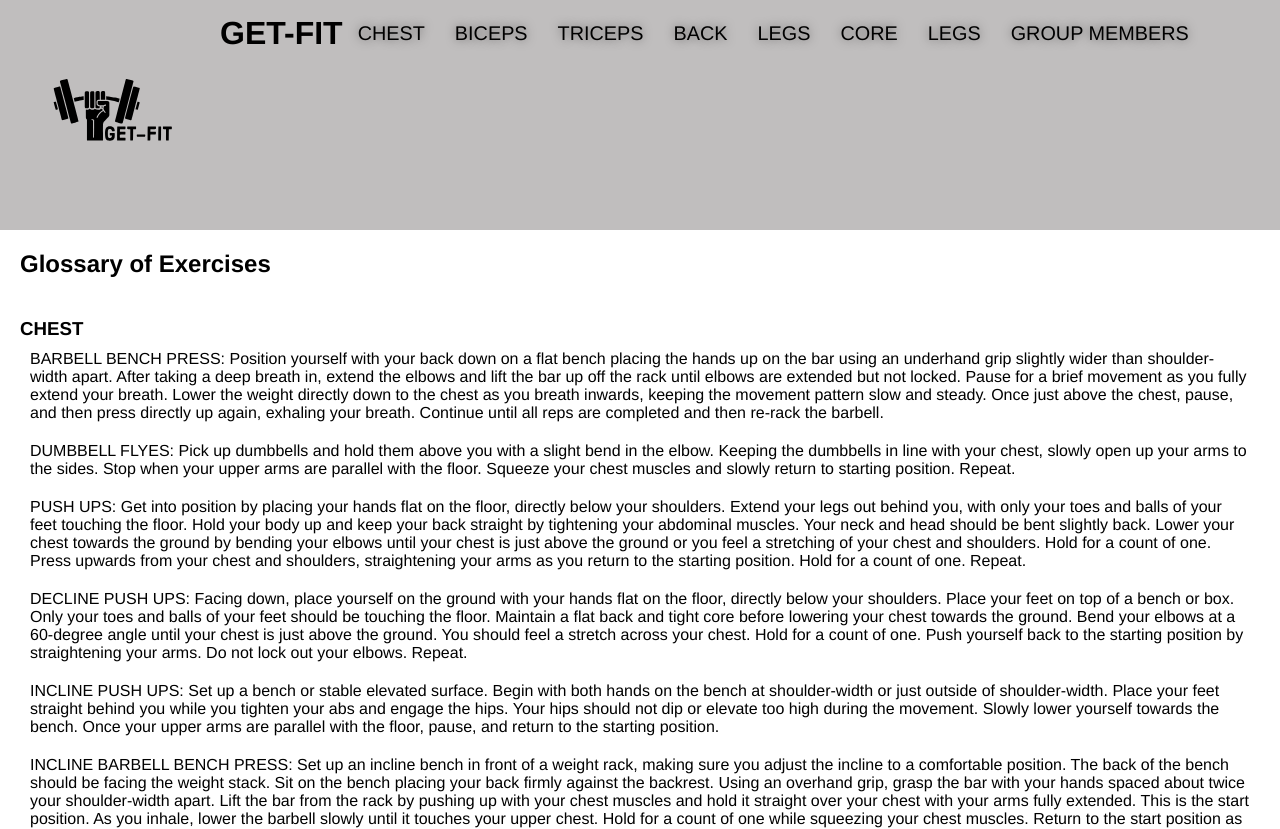
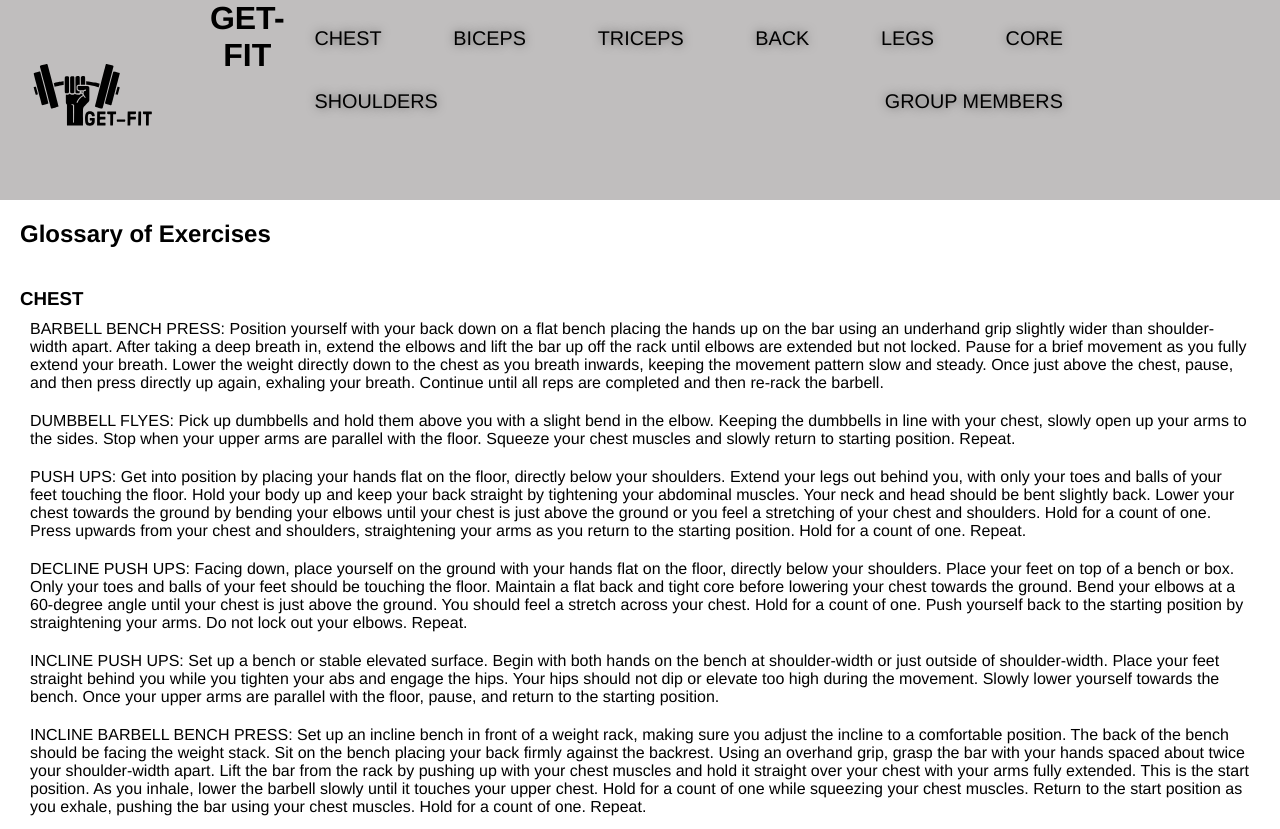
Before and after one commit to KKkaran/Get-Fit-App, a plain HTML site: page exercises.html in a window 1280 px wide. Shown: the top 829 px of the page. Drawn offline with Linux system fonts and the light colour scheme.

Commit message:
CSS edit

```diff
--- a/assets/css/style.css
+++ b/assets/css/style.css
@@ -13,7 +13,8 @@ body {
 /* Header Style */
 
 header {
-    padding: 15px 20px;
+
+
     background-color: rgb(192, 190, 190);
     display: flex;
     margin: 0;
@@ -34,7 +35,8 @@ header a {
 
 header nav {
     margin: 7px 0;
-    position: sticky;
+    width: 100%;
+    overflow:a auto;
 }
 
 header nav ul {
@@ -43,16 +45,17 @@ header nav ul {
     justify-content: space-between;
     align-items: center;
     list-style: none;
+    width: 80%;
 }
 
 header nav ul li a {
     /* to create tighter nav menu */
-    padding: 10px 15px;
+    padding: 20px;
     font-weight: lighter;
     font-size: 1.55vw;
      /* Applies text-shadow property to <header> navigation bar text */
     text-shadow: 0 0 10px rgba(0, 0, 0, 0.5);
-
+    float: left;
 }
 
 /* Add hover effects to nav header */
@@ -121,7 +124,7 @@ p {
 footer {
     background: rgb(192, 190, 190);
     width: 100%;
-    padding: 50px 35px;
+    padding: 50px;
     color: rgb(249, 249, 252);
     line-height: 1.5;
 }
@@ -135,7 +138,7 @@ footer a.glossary {
     background:grey;
     color: white ;
     border-radius: 10px;
-    text-shadow: none;
+    text-decoration: none;
     padding: 10px;
     font-weight: lighter;
     font-size: 20px;
--- a/exercises.html
+++ b/exercises.html
@@ -38,7 +38,7 @@
                     <a href="./exercises.html#core">CORE</a>
                 </li>
                 <li>
-                    <a href="./exercises.html#legs">LEGS</a>
+                    <a href="./exercises.html#shoulder">SHOULDERS</a>
                 </li></br>
                 <li>
                     <a class="group" href="./exercises.html#group">GROUP MEMBERS</a>
```
